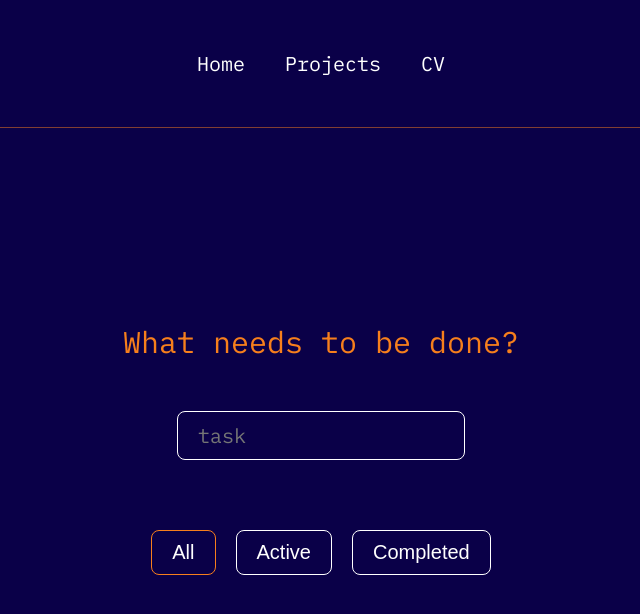
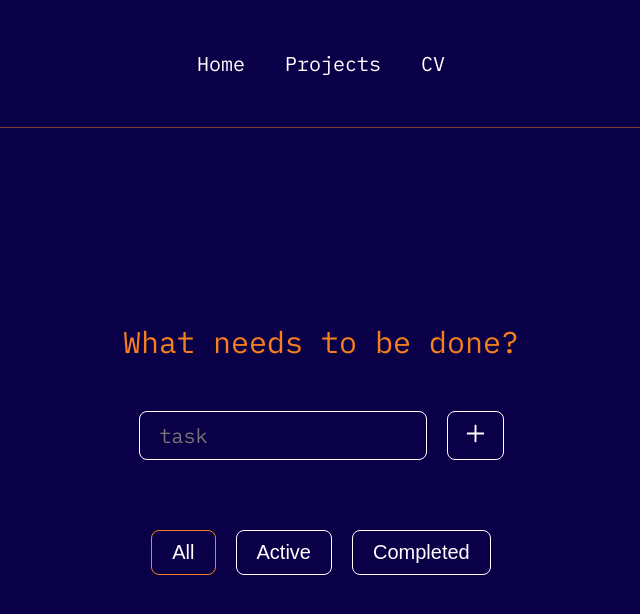
Before and after one commit to Katarca/ITA-2022, a React (Create React App) app: page /todo-list-redux in a window 1280 px wide. Shown: the top 614 px of the page, without its empty margins (319-959 px from the left). Built offline with nearby package versions, Linux system fonts and the light colour scheme; what ts-debounce would draw is missing.

Commit message:
button added

```diff
--- a/src/components/Form.tsx
+++ b/src/components/Form.tsx
@@ -8,9 +8,7 @@ export const Form = (props: ComponentProps<'form'>) => {
 
 export const CustomForm = styled(Form)`
   display: flex;
+  justify-content: center;
   padding: ${styles.spacing.sm};
   max-width: 100%;
-  ${breakpoint.phone} {
-    flex-direction: column;
-  }
 `
--- a/src/todo-list-redux/ToDoListRedux.tsx
+++ b/src/todo-list-redux/ToDoListRedux.tsx
@@ -10,9 +10,10 @@ import { ToDoProps } from './ToDoAppRedux'
 import { ToDoRedux } from './ToDoRedux'
 import { TransparentButtonBorder } from '../components/Button'
 import { breakpoint, styles } from '../helpers/theme'
+import { ReactComponent as crossIcon } from './icons/cross-icon.svg'
 import { toDoActions } from './toDoSlice'
 import { useDispatch, useSelector } from 'react-redux'
-import React, { useRef, useState } from 'react'
+import React, { useState } from 'react'
 import styled from 'styled-components'
 
 const getState = (state: RootState) => state
@@ -61,13 +62,16 @@ export const ToDoListRedux = () => {
             setTask('')
           }}
         >
-          <CustomInput
+          <ToDoInput
             type='text'
             placeholder='task'
             value={task}
             onChange={e => setTask(e.target.value)}
             autoComplete='off'
           />
+          <PlusButton>
+            <PlusIcon />
+          </PlusButton>
         </CustomForm>
         <DragDropContext onDragEnd={handleOnDragEnd}>
           <Droppable droppableId='toDoListRedux'>
@@ -138,3 +142,20 @@ const Div_ButtonContainer = styled(Div_FlexContainer)`
     align-items: center;
   }
 `
+
+const ToDoInput = styled(CustomInput)`
+  ${breakpoint.phone} {
+    max-width: 60%;
+  }
+`
+
+const PlusButton = styled(TransparentButtonBorder)`
+  ${breakpoint.phone} {
+    width: fit-content;
+  }
+`
+
+const PlusIcon = styled(crossIcon)`
+  fill: ${styles.colors.white};
+  transform: rotate(45deg);
+`
```
